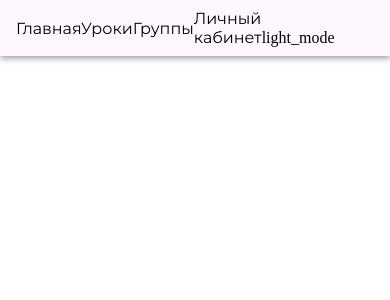
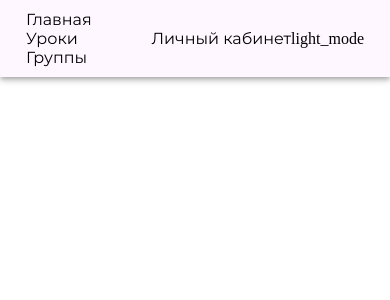
Before and after one commit to MrDrag0nXYT/PSTUEdu-FrontEnd, a React (Create React App) app in the folder pstuedu/: page / in a window 390 px wide. Shown: the top 300 px of the page. Built offline with nearby package versions, Linux system fonts and the light colour scheme; the HTML template or start-up script is replaced by a standard one.

Commit message:
Адаптивная вёрстка навигации

```diff
--- a/pstuedu/src/components/NavigationBar.css
+++ b/pstuedu/src/components/NavigationBar.css
@@ -42,3 +42,28 @@ md-icon {
   display: flex;
   justify-content: space-between;
 }
+
+.left{
+
+}
+
+@media screen and (max-width: 640px){
+    .toolbar{
+      display: none;
+      padding: 10px;
+    }
+
+  .left{
+    display: flex;
+    flex-direction: column;
+  }
+
+}
+
+@media screen and (max-width: 350px){
+  .right{
+    display: flex;
+    flex-direction: column;
+    align-items: center;
+  }
+}
--- a/pstuedu/src/components/NavigationBar.js
+++ b/pstuedu/src/components/NavigationBar.js
@@ -9,16 +9,16 @@ import "../index.css";
 
 function NavigationBar() {
     return (
-            <AppBar position="static" color="inherit" style={{ backgroundColor: "var(--md-sys-color-background)"}}>
+            <AppBar position="static" className="nav" color="inherit" style={{ backgroundColor: "var(--md-sys-color-background)"}}>
                 <Container maxWidth="xl">
                     <Toolbar disableGutters className="toolbar">
-                        <div>
+                        <div className="left">
                             <md-filled-tonal-button href="/home">Главная</md-filled-tonal-button>
                             <md-text-button href="/lessons">Уроки</md-text-button>
                             <md-text-button href="/group">Группы</md-text-button>
                         </div>
 
-                        <div>
+                        <div className="right">
                             <md-text-button href="#account">Личный кабинет</md-text-button>
                             <md-outlined-icon-button>
                                 <md-icon>light_mode</md-icon>
```
